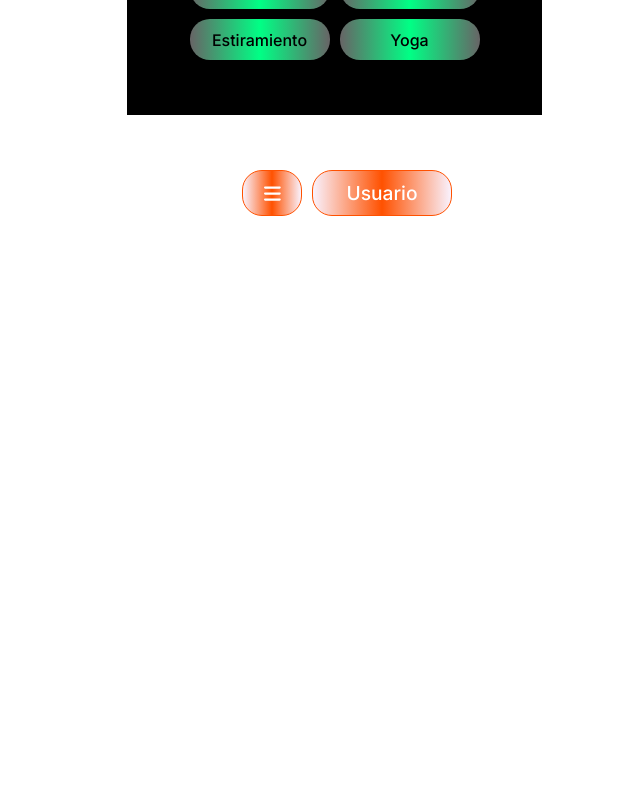
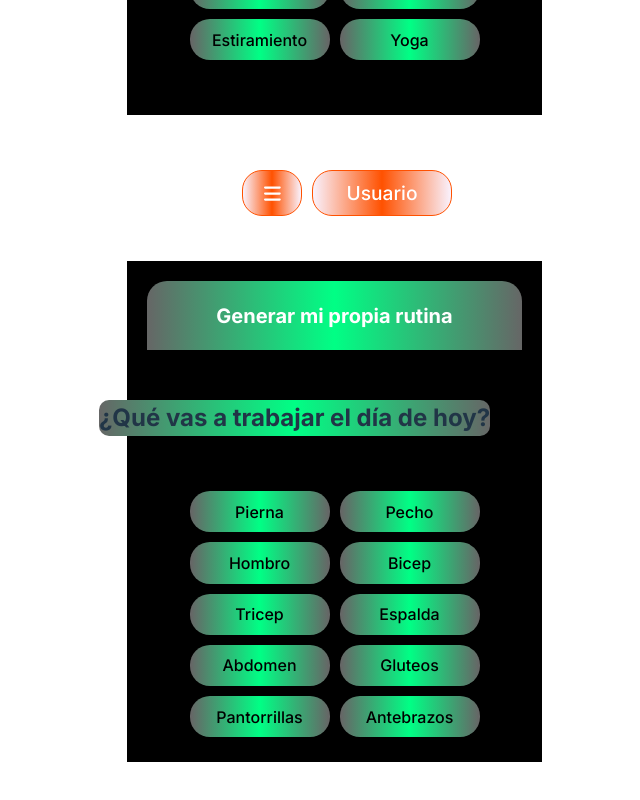
Before and after one commit to Ferchox/componentes, a React (Vite) app: page / in a window 1280 px wide. Shown: the part 3846-4646 px from the top of the page, without its empty margins (293-933 px from the left). Before the commit the page ends 4099 px from the top, so only its background shows below. Built offline with nearby package versions, Linux system fonts and the light colour scheme.

Commit message:
componente4

```diff
--- a/src/App.jsx
+++ b/src/App.jsx
@@ -8,6 +8,7 @@ import InformacionPrincipal from "./components/inicio/InformacionPrincipal.jsx";
 import DropdownPerfil from "./components/general/DropdownPerfil.jsx";
 import SeleccionParteCuerpo from "./components/generarRutina/SeleccionParteCuerpo.jsx";
 import GraficoEvaluacionUsuario from "./components/evaluacionUsuario/GraficoEvaluacionUsuario.jsx";
+import DescripcionEjerciciosDesplegable from "./components/generarRutina/DescripcionEjerciciosDesplegable.jsx";
 import MenuOpciones from "./components/general/MenuOpciones.jsx";
 
 function App() {
@@ -24,6 +25,7 @@ function App() {
       <SeleccionParteCuerpo />
       <MenuOpciones />
       <DropdownPerfil />
+      <DescripcionEjerciciosDesplegable/>
     </>
   );
 }
--- /dev/null
+++ b/src/components/generarRutina/DescripcionEjerciciosDesplegable.css
@@ -0,0 +1,66 @@
+body {
+  font-family: Arial, sans-serif;
+  background-color: #000;
+  color: white;
+  text-align: center;
+  padding: 20px;
+}
+
+.App {
+  text-align: center;
+}
+
+.button-container {
+  display: flex;
+  flex-wrap: wrap;
+  justify-content: center;
+  margin-top: 20px;
+}
+
+.button-container button {
+  background-color: #ff0000;
+  color: white;
+  border: none;
+  padding: 10px 15px;
+  margin: 5px;
+  cursor: pointer;
+  font-size: 14px;
+  border-radius: 5px;
+}
+
+.button-container button:hover {
+  background-color: #cc0000;
+}
+
+.exercise-container {
+  margin-top: 20px;
+}
+
+.exercise-container button {
+  background-color: #ff0000;
+  color: white;
+  border: none;
+  padding: 10px 15px;
+  margin: 5px;
+  cursor: pointer;
+  font-size: 14px;
+  border-radius: 5px;
+}
+
+.exercise-container button:hover {
+  background-color: #cc0000;
+}
+
+.exercise-info {
+  background-color: #333;
+  padding: 20px;
+  margin-top: 20px;
+  border-radius: 5px;
+}
+
+.header {
+  background-color: #ff0000;
+  padding: 10px;
+  border-radius: 5px;
+  margin-bottom: 20px;
+}
--- /dev/null
+++ b/src/components/generarRutina/DescripcionEjerciciosDesplegable.jsx
@@ -0,0 +1,95 @@
+import React, { useState } from 'react';
+import "./DescripcionEjerciciosDesplegable";
+
+const exercises = {
+  pierna: ['Sentadillas', 'Prensa', 'Extensiones de Pierna'],
+  pecho: ['Press de Banca', 'Aperturas', 'Fondos'],
+  hombro: ['Press Militar', 'Elevaciones Laterales', 'Pájaros'],
+  bicep: ['Curl con Barra', 'Curl Alterno', 'Curl Concentrado'],
+  tricep: ['Press Francés', 'Extensiones de Tricep', 'Fondos en Paralelas'],
+  espalda: ['Dominadas', 'Remo con Barra', 'Peso Muerto'],
+  abdomen: ['Crunch', 'Plancha', 'Elevación de Piernas'],
+  gluteos: ['Puente de Glúteo', 'Sentadilla Sumó', 'Patada de Glúteo'],
+  pantorrillas: ['Elevación de Talones', 'Sentadillas con Talón Elevado', 'Prensa de Pantorrillas'],
+  antebrazos: ['Curl de Muñeca', 'Extensión de Muñeca', 'Curl Inverso']
+};
+
+const exerciseDetails = {
+  'Sentadillas': 'Ejercicio para trabajar los músculos de las piernas, especialmente los cuádriceps y glúteos.',
+  'Prensa': 'Ejercicio en máquina para trabajar los músculos de las piernas, principalmente cuádriceps y glúteos.',
+  'Extensiones de Pierna': 'Ejercicio en máquina para trabajar los cuádriceps de forma aislada.',
+  'Press de Banca': 'Ejercicio para el pecho que también trabaja los tríceps y los hombros.',
+  'Aperturas': 'Ejercicio para el pecho que trabaja el pectoral mayor.',
+  'Fondos': 'Ejercicio compuesto que trabaja pecho, tríceps y hombros.',
+  'Press Militar': 'Ejercicio para los hombros, especialmente el deltoides anterior.',
+  'Elevaciones Laterales': 'Ejercicio para los hombros, específicamente el deltoides lateral.',
+  'Pájaros': 'Ejercicio para los hombros, trabajando el deltoides posterior.',
+  'Curl con Barra': 'Ejercicio para los bíceps que permite manejar mucho peso.',
+  'Curl Alterno': 'Ejercicio para los bíceps realizado con mancuernas alternando los brazos.',
+  'Curl Concentrado': 'Ejercicio para los bíceps que aísla el músculo y permite una contracción máxima.',
+  'Press Francés': 'Ejercicio para los tríceps realizado con barra.',
+  'Extensiones de Tricep': 'Ejercicio en máquina o con cable para trabajar los tríceps.',
+  'Fondos en Paralelas': 'Ejercicio compuesto que trabaja los tríceps y el pecho.',
+  'Dominadas': 'Ejercicio para la espalda que también trabaja los bíceps.',
+  'Remo con Barra': 'Ejercicio para la espalda que trabaja los músculos dorsales.',
+  'Peso Muerto': 'Ejercicio compuesto que trabaja la espalda baja, glúteos y piernas.',
+  'Crunch': 'Ejercicio básico para trabajar los abdominales.',
+  'Plancha': 'Ejercicio isométrico para fortalecer el core.',
+  'Elevación de Piernas': 'Ejercicio para trabajar los abdominales inferiores.',
+  'Puente de Glúteo': 'Ejercicio para trabajar los glúteos.',
+  'Sentadilla Sumó': 'Variante de la sentadilla para trabajar los glúteos y aductores.',
+  'Patada de Glúteo': 'Ejercicio específico para los glúteos.',
+  'Elevación de Talones': 'Ejercicio para trabajar las pantorrillas.',
+  'Sentadillas con Talón Elevado': 'Variante de la sentadilla que enfatiza las pantorrillas.',
+  'Prensa de Pantorrillas': 'Ejercicio en máquina para trabajar las pantorrillas.',
+  'Curl de Muñeca': 'Ejercicio para los antebrazos, específicamente los flexores.',
+  'Extensión de Muñeca': 'Ejercicio para los antebrazos, trabajando los extensores.',
+  'Curl Inverso': 'Ejercicio para los antebrazos y los músculos braquiorradiales.'
+};
+
+function componente1() {
+  const [selectedGroup, setSelectedGroup] = useState(null);
+  const [selectedExercise, setSelectedExercise] = useState(null);
+
+  const showExercises = (group) => {
+    setSelectedGroup(group);
+    setSelectedExercise(null);
+  };
+
+  const showExerciseInfo = (exercise) => {
+    setSelectedExercise(exercise);
+  };
+
+  return (
+    <div className="App">
+      <div className="header">
+        <h1>Generar mi propia rutina</h1>
+      </div>
+      <h2>¿Qué vas a trabajar el día de hoy?</h2>
+      <div className="button-container">
+        {Object.keys(exercises).map(group => (
+          <button key={group} onClick={() => showExercises(group)}>
+            {group.charAt(0).toUpperCase() + group.slice(1)}
+          </button>
+        ))}
+      </div>
+      {selectedGroup && (
+        <div className="exercise-container">
+          {exercises[selectedGroup].map(exercise => (
+            <button key={exercise} onClick={() => showExerciseInfo(exercise)}>
+              {exercise}
+            </button>
+          ))}
+        </div>
+      )}
+      {selectedExercise && (
+        <div className="exercise-info">
+          <h3>{selectedExercise}</h3>
+          <p>{exerciseDetails[selectedExercise]}</p>
+        </div>
+      )}
+    </div>
+  );
+}
+
+export default componente1;
```
